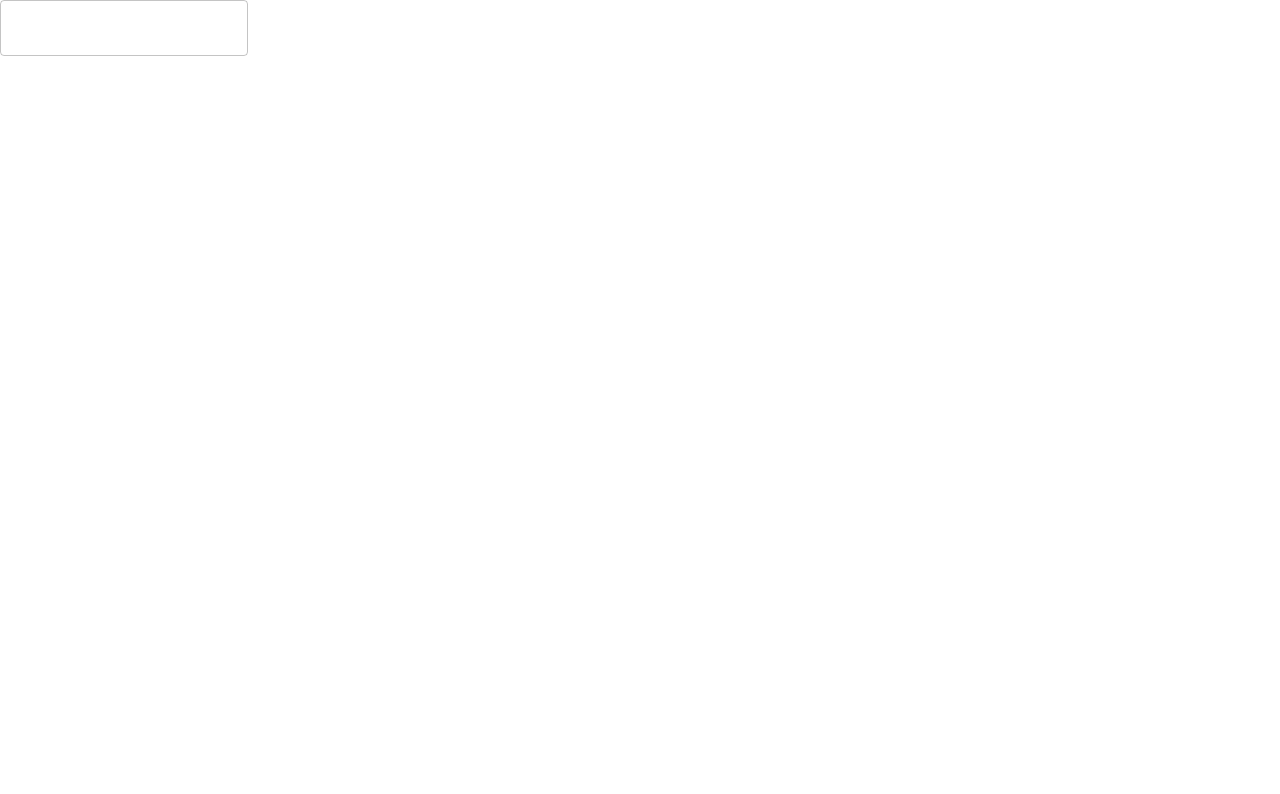
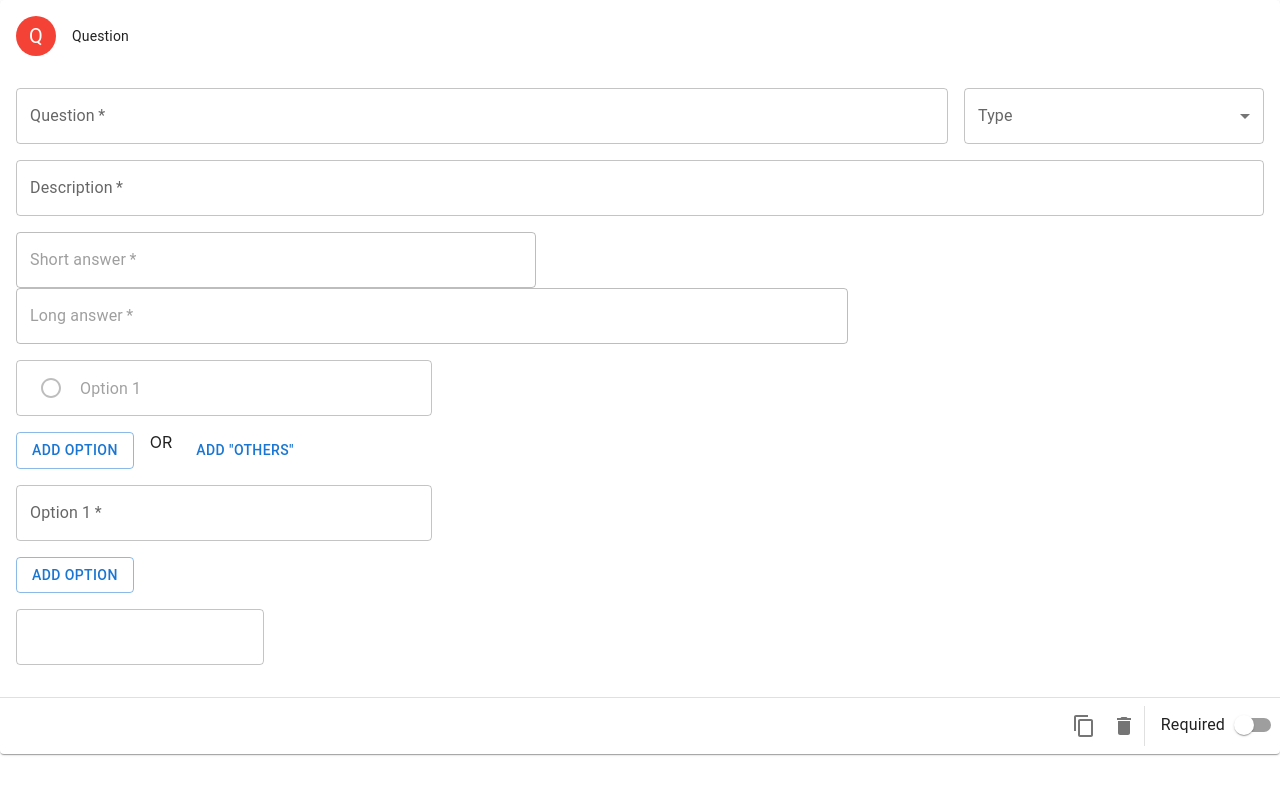
Before and after one commit to saurabh-kumar997/forms, a React (Create React App) app: page / in a window 1280 px wide. Shown: the top 794 px of the page. Built offline with nearby package versions, Linux system fonts and the light colour scheme.

Commit message:
Card main component UI changes

```diff
--- a/src/App.js
+++ b/src/App.js
@@ -1,14 +1,10 @@
 import "./App.css";
 import CustomCard from "./components/Card/CustomCard";
-import CustomDatePicker from "./components/Date";
-import Radio from "./components/Radio";
-import Switch from "./components/Switch";
 
 function App() {
   return (
     <div>
-      <CustomDatePicker />
-      {/* <Switch label="Required" /> */}
+      <CustomCard />
     </div>
   );
 }
--- /dev/null
+++ b/src/components/Card/CardContent.js
@@ -0,0 +1,128 @@
+import {
+  Button,
+  Grid,
+  InputAdornment,
+  Radio,
+  Stack,
+  TextField,
+} from "@mui/material";
+import React from "react";
+import CustomDatePicker from "../Date";
+import Select from "../Select";
+
+const CustomCardContent = () => {
+  const options = [
+    {
+      label: "Simple Text",
+      value: "Simple Text",
+    },
+    {
+      label: "Paragraph",
+      value: "Paragraph",
+    },
+    {
+      label: "Multiple Choice",
+      value: "MultipleChoice",
+    },
+    {
+      label: "Dropdown",
+      value: "Dropdown",
+    },
+    {
+      label: "Date",
+      value: "Date",
+    },
+  ];
+
+  return (
+    <>
+      <Grid container spacing={2} sx={{ mb: 2 }}>
+        <Grid item xs={12} sm={12} md={9}>
+          <TextField
+            name="Question"
+            type="text"
+            required
+            label={"Question"}
+            fullWidth
+          />
+        </Grid>
+        <Grid item xs={12} sm={12} md={3}>
+          <Select options={options} label="Type" name={"type"} />
+        </Grid>
+      </Grid>
+      <Grid item xs={12} sm={12} md={12} sx={{ mb: 2 }}>
+        <TextField
+          name="Description"
+          type="text"
+          required
+          label={"Description"}
+          fullWidth
+        />
+      </Grid>
+
+      <Grid container sx={{ mb: 2 }}>
+        <Grid item xs={12} sm={12} md={5}>
+          <TextField
+            type="text"
+            required
+            label={"Short answer"}
+            disabled
+            fullWidth
+          />
+        </Grid>
+        <Grid item xs={12} sm={12} md={8}>
+          <TextField
+            type="text"
+            required
+            label={"Long answer"}
+            disabled
+            fullWidth
+          />
+        </Grid>
+      </Grid>
+      <Grid container sx={{ mb: 2 }}>
+        <Grid item xs={12} sm={12} md={4}>
+          <TextField
+            type="text"
+            required
+            placeholder="Option 1"
+            InputProps={{
+              startAdornment: (
+                <InputAdornment position="start">
+                  <Radio disabled />
+                </InputAdornment>
+              ),
+            }}
+            fullWidth
+          />
+        </Grid>
+      </Grid>
+      <Grid container sx={{ mb: 2 }}>
+        <Grid item xs={12} sm={12} md={4}>
+          <Stack direction={"row"} spacing={2}>
+            <Button variant="outlined">Add Option</Button>
+            <p>OR</p>
+            <Button>Add "Others"</Button>
+          </Stack>
+        </Grid>
+      </Grid>
+      <Grid container sx={{ mb: 2 }}>
+        <Grid item xs={12} sm={12} md={4}>
+          <TextField type="text" required label={"Option 1"} fullWidth />
+        </Grid>
+      </Grid>
+      <Grid container sx={{ mb: 2 }}>
+        <Grid item xs={12} sm={12} md={4}>
+          <Button variant="outlined">Add Option</Button>
+        </Grid>
+      </Grid>
+      <Grid container sx={{ mb: 2 }}>
+        <Grid item xs={12} sm={12} md={4}>
+          <CustomDatePicker />
+        </Grid>
+      </Grid>
+    </>
+  );
+};
+
+export default CustomCardContent;
--- a/src/components/Card/CustomCard.js
+++ b/src/components/Card/CustomCard.js
@@ -12,31 +12,9 @@ import { Divider, Grid } from "@mui/material";
 import ContentCopyIcon from "@mui/icons-material/ContentCopy";
 import Select from "../Select";
 import DeleteIcon from "@mui/icons-material/Delete";
+import CustomCardContent from "./CardContent";
 
 export default function CustomCard() {
-  const options = [
-    {
-      label: "Simple Text",
-      value: "Simple Text",
-    },
-    {
-      label: "Paragraph",
-      value: "Paragraph",
-    },
-    {
-      label: "Multiple Choice",
-      value: "MultipleChoice",
-    },
-    {
-      label: "Dropdown",
-      value: "Dropdown",
-    },
-    {
-      label: "Date",
-      value: "Date",
-    },
-  ];
-
   return (
     <Card>
       <CardHeader
@@ -48,22 +26,7 @@ export default function CustomCard() {
         title="Question"
       />
       <CardContent>
-        <Grid container spacing={2}>
-          <Grid item xs={12} sm={12} md={9}>
-            <Input name="Question" type="text" required label={"Question"} />
-          </Grid>
-          <Grid item xs={12} sm={12} md={3}>
-            <Select options={options} label="Type" name={"type"} />
-          </Grid>
-        </Grid>
-        <Grid item xs={12} sm={12} md={12}>
-          <Input
-            name="Description"
-            type="text"
-            required
-            label={"Description"}
-          />
-        </Grid>
+        <CustomCardContent />
       </CardContent>
       <Divider />
       <CardActions disableSpacing>
--- a/src/components/Input.js
+++ b/src/components/Input.js
@@ -11,6 +11,7 @@ const Input = ({
   error,
   label,
   required,
+  rest,
 }) => {
   return (
     <TextField
@@ -24,6 +25,7 @@ const Input = ({
       onChange={onChange}
       required={required}
       fullWidth
+      {...rest}
     />
   );
 };
```
Also changed, not shown: src/components/GridContainer.js (deleted, +0 -21 lines), src/components/GridItem.js (deleted, +0 -17 lines).
